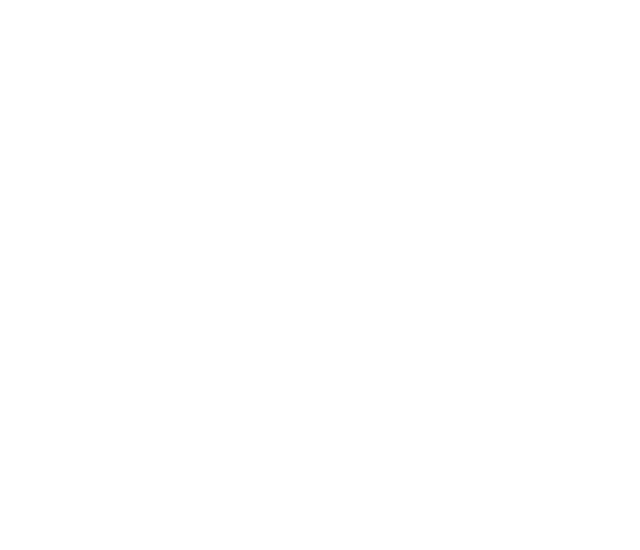
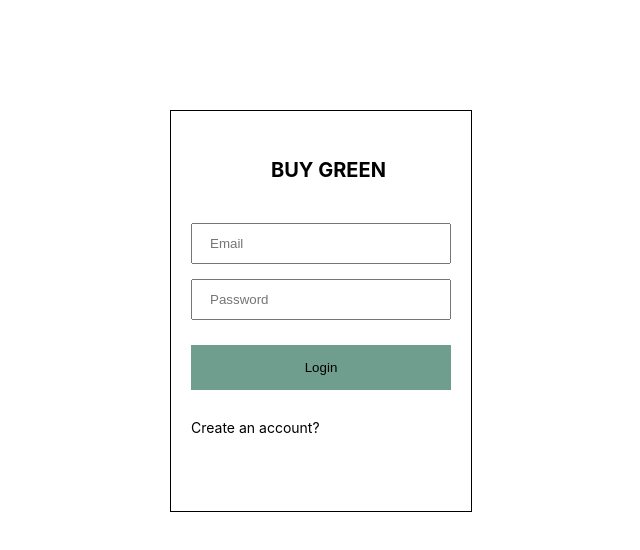
Before and after one commit to yaswanthsay/Buy-Green, a React (Create React App) app: page /login in a window 1280 px wide. Before the commit this address had no page. Shown: the top 550 px of the page, without its empty margins (319-959 px from the left). Built offline with nearby package versions, Linux system fonts and the light colour scheme; a web font is replaced by a local one.

Commit message:
Login form added and edited

```diff
--- a/src/App.js
+++ b/src/App.js
@@ -3,6 +3,7 @@
 import Main from './components/Main'
 import Cart from './components/Cart'
 import Help from './components/Help'
+import Login from './components/Login'
 
 function App() {
   return (
@@ -11,6 +12,7 @@
       <Route path='/' element={<Main/>}/>
       <Route path='/cart' element={<Cart/>}/>
       <Route path='/help' element={<Help/>}/>
+      <Route path='/login' element={<Login/>}/>
        </Routes>
     </div>
   )
--- a/src/components/Center.js
+++ b/src/components/Center.js
@@ -1,5 +1,5 @@
 import React from 'react'
-import { Fade } from 'react-reveal'
+
 
 function Center() {
   return (
--- /dev/null
+++ b/src/components/Login.js
@@ -0,0 +1,22 @@
+import React from 'react'
+import { Fade } from 'react-reveal'
+
+function Login() {
+    return (
+        <div className='login__container'>
+        <Fade>
+        <div className='login'>
+            <form className='login__form'>
+                <h4 className='login__title'>BUY GREEN</h4>
+                <input placeholder='Email' className='login__email' name='email' type='email' />
+                <input placeholder='Password' className='login__password' name='password' type='password' />
+                <input type='submit' className='login__btn' value='Login'/>
+                <p className='login_new_account'>Create an account?</p>
+            </form>
+        </div>
+        </Fade>
+        </div>
+    )
+}
+
+export default Login
--- a/src/index.css
+++ b/src/index.css
@@ -157,6 +157,7 @@
 .nav__typical{
   font-size: 55px;
   font-weight: 700;
+  color: rgb(108, 108, 108);
 }
 .plant_img_para{
   display: flex;
@@ -178,3 +179,38 @@
   margin-top: 84px;
   margin-left: 60px;
 }
+.login__form{
+  display: flex;
+  flex-direction: column;
+  width:260px;
+  gap: 15px;
+  border: 1px solid;
+  padding: 20px;
+  height: 360px;
+}
+.login{
+  display: flex;
+  justify-content: center;
+  margin-top: 110px;
+}
+.login__email{
+  height: 35px;
+  text-indent: 15px;
+}
+.login__password{
+  height: 35px;
+  text-indent: 15px;
+}
+.login__btn{
+  height: 45px;
+  background-color: rgb(111, 158, 142);
+  border: 1px;
+  margin-top: 10px;
+}
+.login__title{
+  margin-left: 80px;
+  font-size: 20px;
+}
+.login_new_account{
+  font-size: 14px;
+}
```
